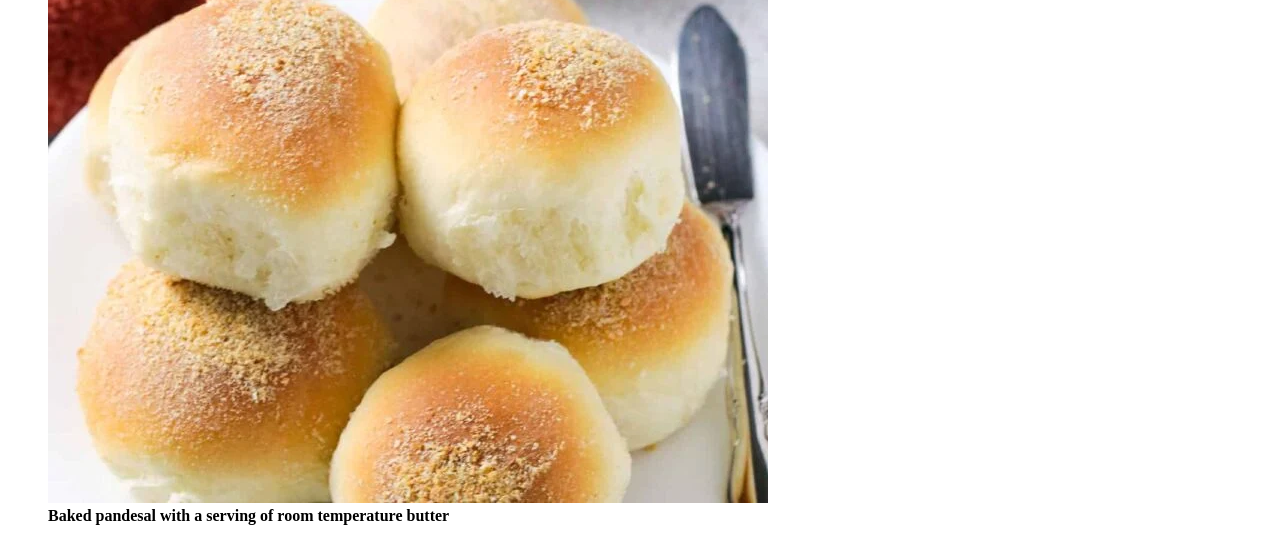
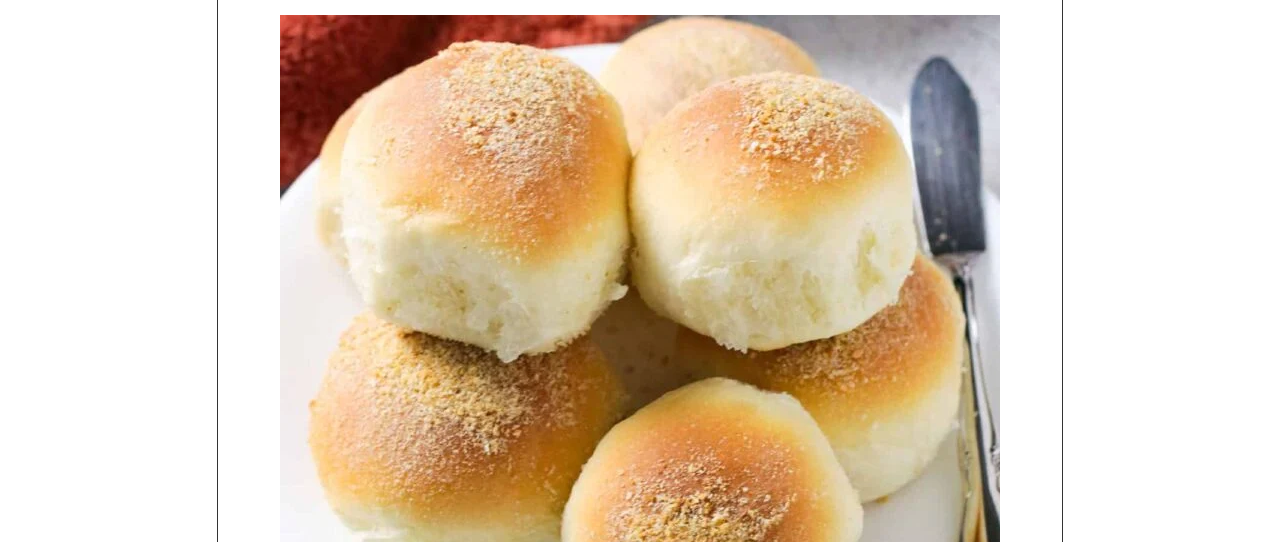
Before and after one commit to yeahboi75/odin-recipes, a plain HTML site: page Recipes/pandesal.html in a window 1280 px wide. Shown: the part 117-659 px from the top of the page. Drawn offline with Linux system fonts and the light colour scheme; files that its build step writes are made by us from their sources.

Commit message:
Edit index.html, main.css, and Recipes/

```diff
--- a/Recipes/pandesal.html
+++ b/Recipes/pandesal.html
@@ -8,7 +8,7 @@
   <title>Pandesal</title>
   <!---Relative Reference-->
   <link rel="icon" href="./images/odin.png">
-  <link rel="stylesheet" href="./main.css" type="text/css">
+  <link rel="stylesheet" href="/main.css" type="text/css">
 </head>
 <body>
 
--- a/main.css
+++ b/main.css
@@ -7,3 +7,16 @@ background-position: 100% .4em;
 padding-right: .6em;
 margin: 1em 0;
 }
+
+html {
+  font-size: 22px;
+}
+
+body {
+  min-height: 100vh;
+  max-width: 800px;
+  margin: 0 auto;
+  padding: 1rem;
+  border-left: 1px solid #333;
+  border-right: 1px solid #333;
+}
```
Also changed, not shown: Recipes/cheescake.html (+1 -1 lines), Recipes/spaghetti.html (+1 -1 lines), index.html (+1 -1 lines).
